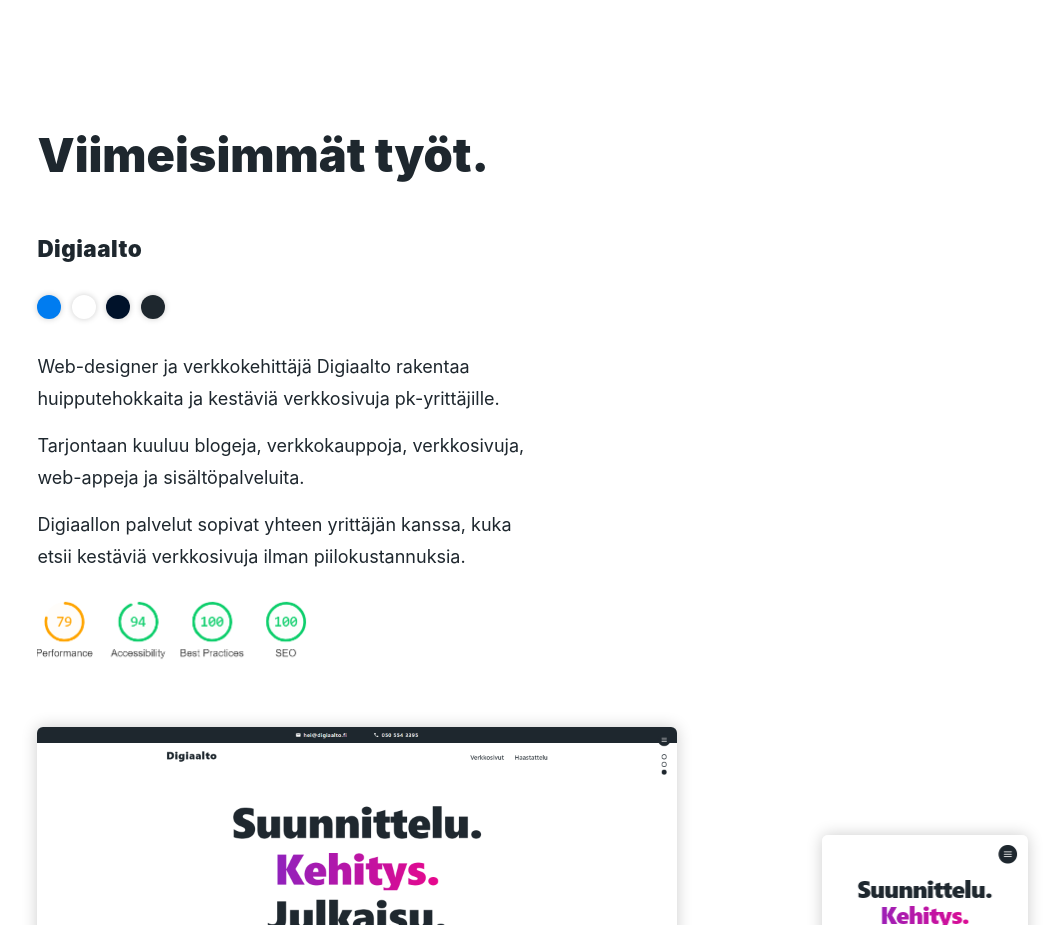
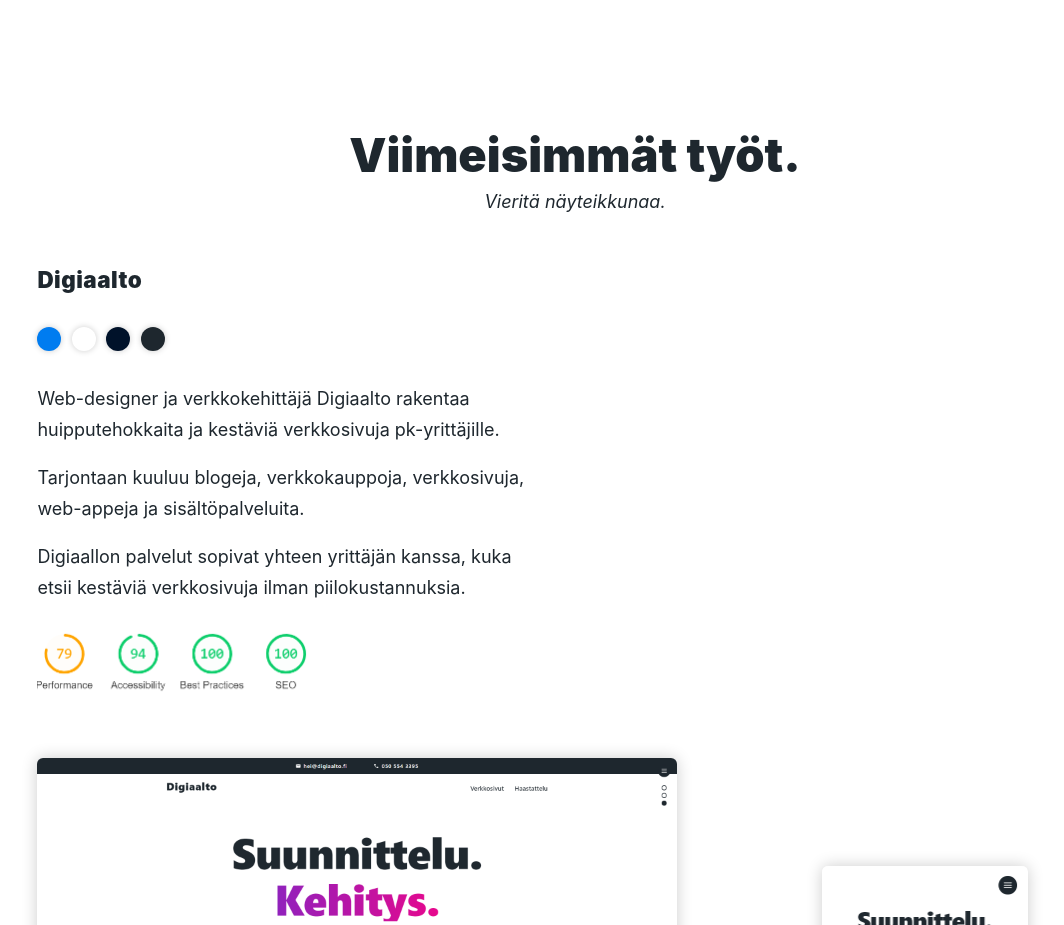
Before and after one commit to digiaalto/etusivu, a Next.js app: page / in a window 1280 px wide. Shown: the part 1780-2705 px from the top of the page, without its empty margins (65-1129 px from the left). Built offline with nearby package versions, Linux system fonts and the light colour scheme.

Commit message:
Näyteikkuna vieritä ohje

```diff
--- a/components/etusivu/Nayteikkuna.js
+++ b/components/etusivu/Nayteikkuna.js
@@ -57,7 +57,10 @@ const Nayteikkuna = (props) => {
   const { refs } = props
   return (
     <section className={styles.section} ref={refs} id="tyonaytteet">
-      <h3 className={styles.header}>Viimeisimmät työt.</h3>
+      <div className={styles.headers}>
+        <h3 className={styles.header}>Viimeisimmät työt.</h3>
+        <span className={styles.help}>Vieritä näyteikkunaa.</span>
+      </div>
       <div className={styles.naytteet}>
         <Tyonayte {...digiaalto} />
         <Tyonayte {...majoitusroosa} inverted={true} />
--- a/components/etusivu/Nayteikkuna.module.sass
+++ b/components/etusivu/Nayteikkuna.module.sass
@@ -2,6 +2,15 @@
 
 .section
 	@include spacing
+
+.headers
+	display: flex
+	flex-direction: column
+	justify-content: center
+	align-items: center
+
+.help
+	font-style: italic
 
 .naytteet
 	position: relative
@@ -12,6 +21,7 @@
 
 .header
 	@include mainHeader
+	margin-bottom: 0 !important
 
 @include tablet
 	.naytteet
@@ -20,8 +30,5 @@
 @include desktop
 	.naytteet
 		gap: 10rem
-	.header
-		margin-left: auto
-		margin-right: auto
-	.header
+	.headers
 		margin-bottom: 5rem
```
